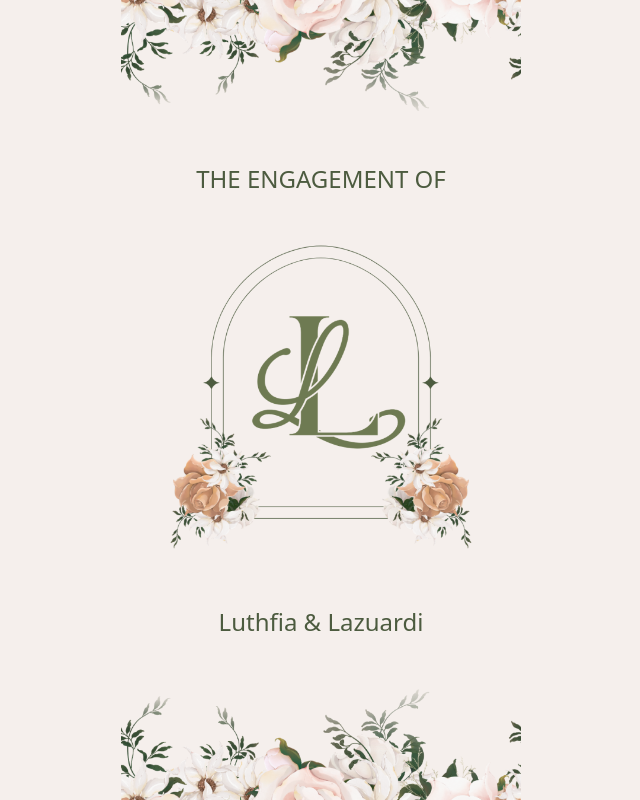
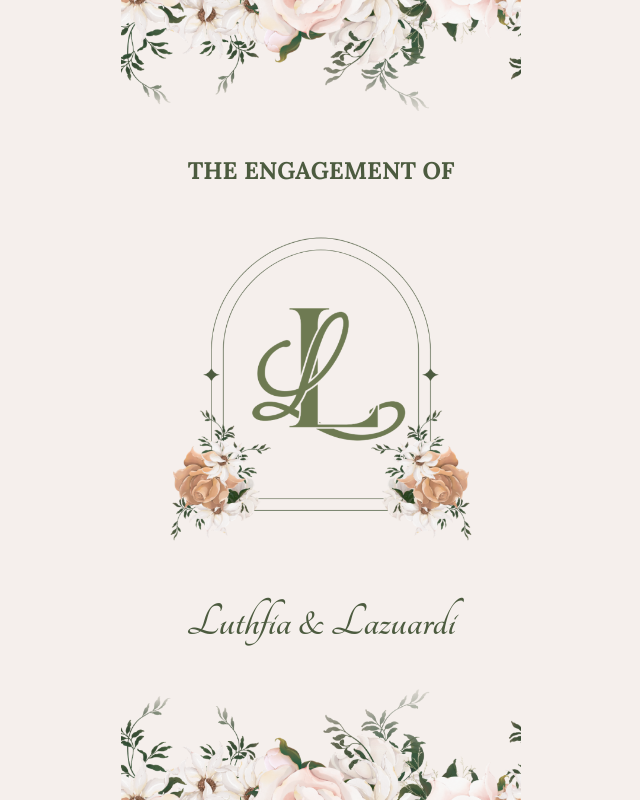
Before and after one commit to lazuardiap/lula-engagement, a React (Create React App) app: page / in a window 1280 px wide. Shown: the whole page, without its empty margins (319-959 px from the left). Built offline with nearby package versions, Linux system fonts and the light colour scheme.

Commit message:
feat: implement font

```diff
--- a/public/index.html
+++ b/public/index.html
@@ -1,15 +1,17 @@
 <!DOCTYPE html>
 <html lang="en">
+
 <head>
   <meta charset="utf-8" />
   <link rel="icon" href="%PUBLIC_URL%/favicon.ico" />
   <meta name="viewport" content="width=device-width, initial-scale=1" />
   <meta name="theme-color" content="#000000" />
-    <meta
-      name="description"
-      content="Web site created using create-react-app"
-    />
-    <link rel="apple-touch-icon" href="%PUBLIC_URL%/logo192.png" />
+  <meta name="description" content="Web site created using create-react-app" />
+  <link rel="preconnect" href="https://fonts.googleapis.com">
+  <link rel="preconnect" href="https://fonts.gstatic.com" crossorigin>
+  <link
+    href="https://fonts.googleapis.com/css2?family=Lora:ital,wght@0,400..700;1,400..700&family=Tangerine:wght@400;700&display=swap"
+    rel="stylesheet">
   <!--
       manifest.json provides metadata used when your web app is installed on a
       user's mobile device or desktop. See https://developers.google.com/web/fundamentals/web-app-manifest/
@@ -26,6 +28,7 @@
     -->
   <title>React App</title>
 </head>
+
 <body>
   <noscript>You need to enable JavaScript to run this app.</noscript>
   <div id="root"></div>
@@ -40,4 +43,5 @@
       To create a production bundle, use `npm run build` or `yarn build`.
     -->
 </body>
+
 </html>
--- a/src/App.js
+++ b/src/App.js
@@ -5,11 +5,11 @@ export default function App() {
     <Layout>
       <div className='h-full relative'>
         <div className='absolute top-1/2 left-1/2 transform -translate-x-1/2 -translate-y-1/2 flex flex-col items-center w-[80%] space-y-10'>
-          <div className='title justify-center flex relative text-2xl'>
+          <div className='title justify-center flex relative text-2xl font-lora font-bold'>
             <h1>THE ENGAGEMENT OF</h1>
           </div>
           <img src="/assets/logo.png" alt="" className='w-full' />
-          <div className='names justify-center flex relative text-2xl'>
+          <div className='names justify-center flex relative text-5xl font-tangerine font-bold'>
             <h1>Luthfia & Lazuardi</h1>
           </div>
         </div>
--- a/tailwind.config.js
+++ b/tailwind.config.js
@@ -6,6 +6,10 @@ module.exports = {
       colors: {
         'primary': '#4C5B3F',
         'nude': '#F5EFEC'
+      },
+      fontFamily: {
+        lora: ['Lora', 'serif'],
+        tangerine: ['Tangerine', 'cursive']
       }
     },
   },
```
Lines whose indentation alone changed are shown as unchanged.
